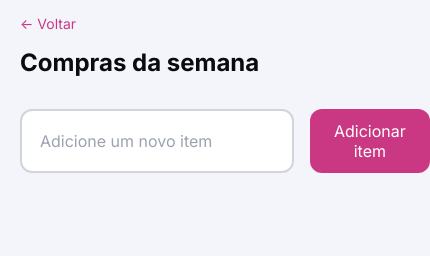
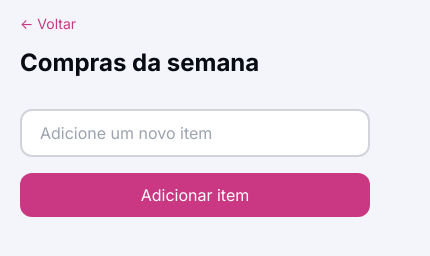
Before and after one commit to Grid2109/quickList, a plain HTML site: page index.html in a window 390 px wide. Shown: the part 94-350 px from the top of the page, 430 px wide, since content can reach past the window. Drawn offline with Linux system fonts and the light colour scheme.

Commit message:
Fix: Prevents checkbox from being marked when clicking on the Li label . And added media queries css.

```diff
--- a/styles.css
+++ b/styles.css
@@ -73,6 +73,7 @@ h1 {
 
 .add-item-container {
   display: flex;
+  flex-wrap: wrap;
   margin-bottom: 1.25rem;
   gap: 1rem;
 }
@@ -131,6 +132,7 @@ h1 {
   border: 1px solid var(--border-color);
 }
 
+
 .item-checkbox {
   appearance: none;
   -webkit-appearance: none;
@@ -170,6 +172,7 @@ h1 {
   color: var(--content-secondary);
   line-height: 1.25rem;
   font-weight: 500;
+  pointer-events: none;
 }
 
 .remove-icon {
@@ -212,3 +215,9 @@ h1 {
   width: 1.25rem;
   height: 1.25rem;
 }
+
+@media (max-width: 48em) {
+  .add-item-button {
+   flex-grow: 1;
+  }
+}
```
